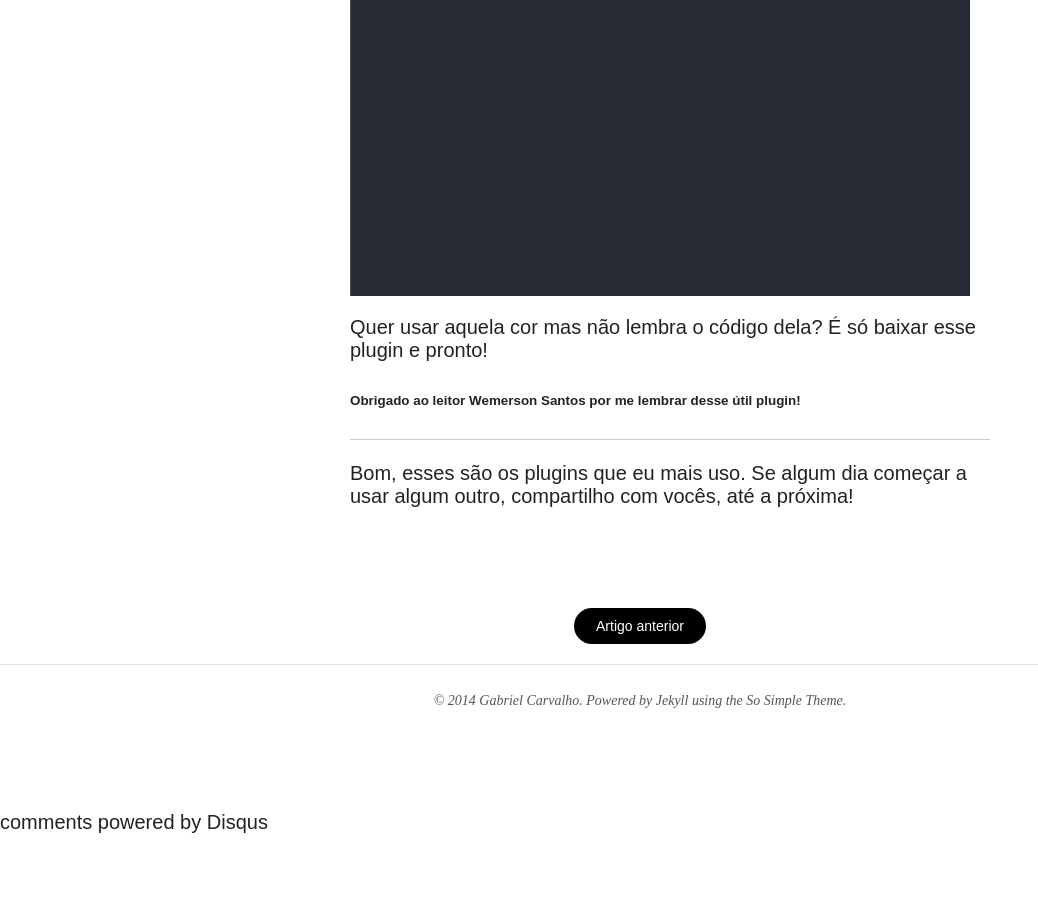
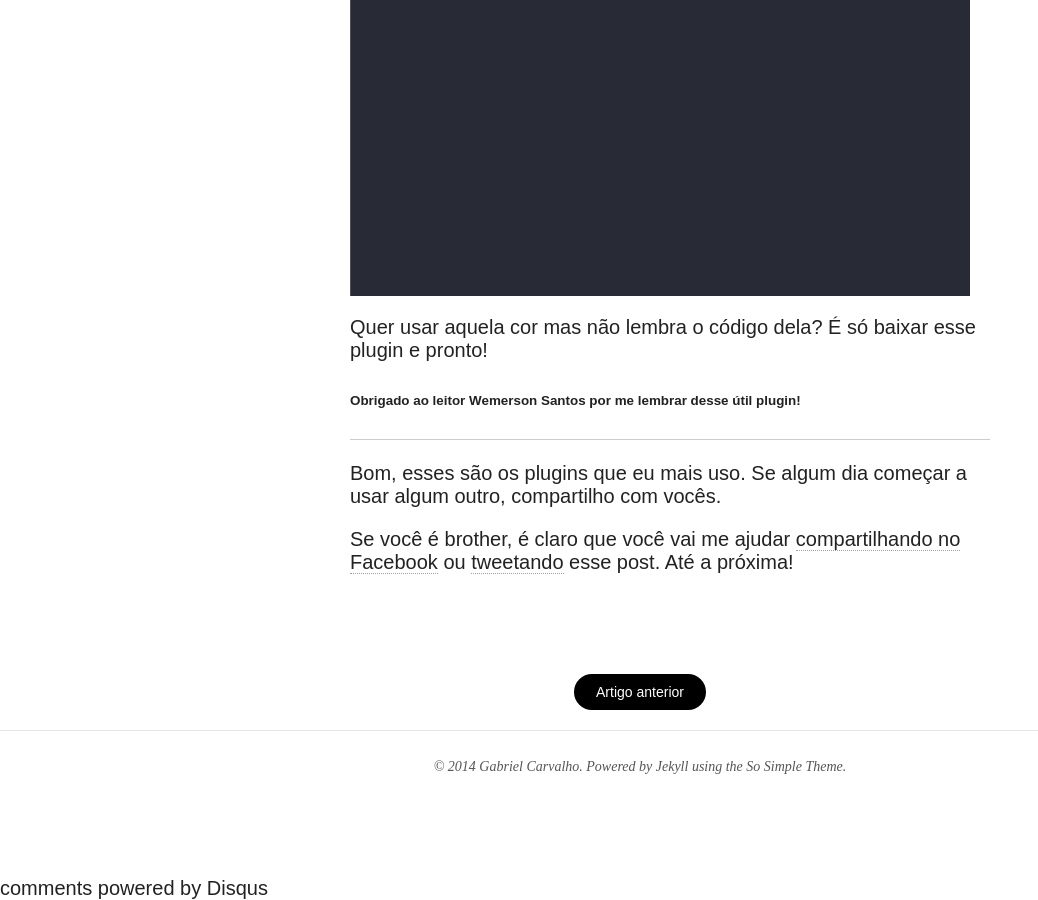
Before and after one commit to maracaipe/maracaipe.github.io, a Jekyll site: the page built from _posts/2014-01-25-melhores-plugins-sublime-text.md, in a window 1280 px wide and 900 px high, scrolled down 5106 px. Shown: the whole window, without its empty margins (0-1038 px from the left). Built offline with Jekyll 4.4.1, drawn with Linux system fonts in a browser that asks for light colours; nearby versions of some CDN libraries; comment, search, counter and statistics services are not loaded; before the commit the page ends 5940 px from its top, so only the background shows below that.

Commit message:
Compartilhe!

```diff
--- a/_posts/2014-01-25-melhores-plugins-sublime-text.md
+++ b/_posts/2014-01-25-melhores-plugins-sublime-text.md
@@ -73,4 +73,6 @@ Quer usar aquela cor mas não lembra o código dela? É só baixar esse plugin e
 
 ---
 
-Bom, esses são os plugins que eu mais uso. Se algum dia começar a usar algum outro, compartilho com vocês, até a próxima!
+Bom, esses são os plugins que eu mais uso. Se algum dia começar a usar algum outro, compartilho com vocês.
+
+Se você é brother, é claro que você vai me ajudar [compartilhando no Facebook](https://www.facebook.com/sharer/sharer.php?u=http://www.carvalhoweb.com/articles/melhores-plugins-sublime-text/) ou [tweetando](https://twitter.com/intent/tweet?text=http://www.carvalhoweb.com/articles/melhores-plugins-sublime-text/) esse post. Até a próxima!
```
